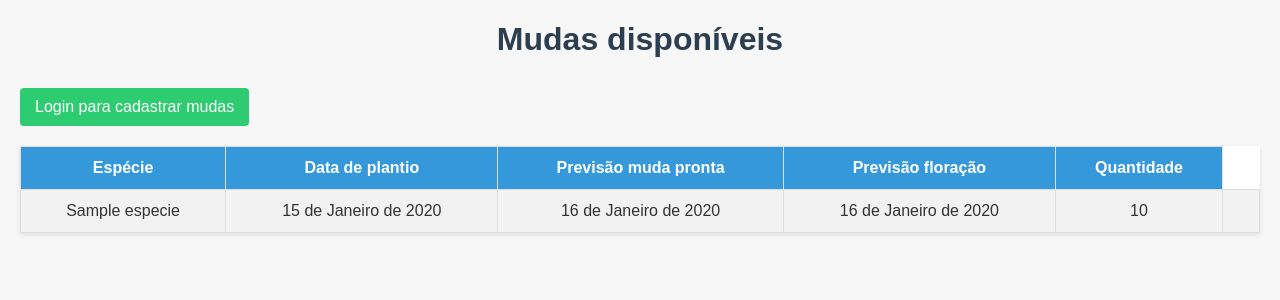
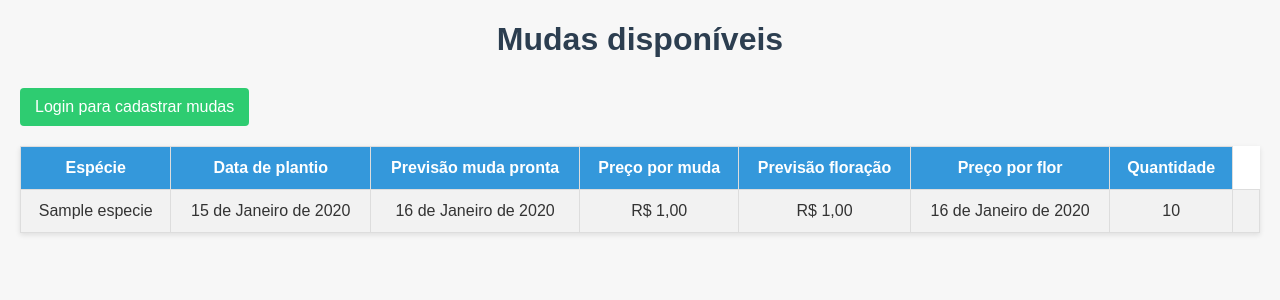
Before and after one commit to germanomputti/sistema-mudas-PI1-univesp, a Django app: page / in a window 1280 px wide. Shown: the top 300 px of the page. Run offline with Django 5.2, Linux system fonts and the light colour scheme; tables that the repository leaves empty hold one stand-in row (values such as "Sample post").

Commit message:
Adiciona formatação brasileira de preços no modelo Especie

```diff
--- a/catalogo/models.py
+++ b/catalogo/models.py
@@ -10,6 +10,12 @@ class Especie(models.Model):
 
     def __str__(self):
         return self.nome
+
+    def preco_muda_formatado(self):
+        return f"R$ {self.preco_muda:,.2f}".replace('.', ',')
+
+    def preco_flor_formatado(self):
+        return f"R$ {self.preco_flor:,.2f}".replace('.', ',')
 
 class MudaPlantada(models.Model):
     especie = models.ForeignKey(Especie, on_delete=models.CASCADE)
--- /dev/null
+++ b/catalogo/scripts/subir_git.py
@@ -0,0 +1,4 @@
+#exemplo de comandos:
+#git add catalogo/models.py catalogo/templates/catalogo/mudas.html catalogo/scripts/subir_git.py
+#git commit -m "Adiciona formatação brasileira de preços no modelo Especie"
+#git push
--- a/catalogo/templates/catalogo/mudas.html
+++ b/catalogo/templates/catalogo/mudas.html
@@ -26,7 +26,9 @@
             <th>Espécie</th>
             <th>Data de plantio</th>
             <th>Previsão muda pronta</th>
+            <th>Preço por muda</th>
             <th>Previsão floração</th>
+            <th>Preço por flor</th>
             <th>Quantidade</th>
             {% if user.is_authenticated %}
                 <th>Ações</th>
@@ -37,6 +39,8 @@
             <td>{{ muda.especie.nome }}</td>
             <td>{{ muda.data_plantio }}</td>
             <td>{{ muda.data_muda }}</td>
+            <td>{{ muda.especie.preco_muda_formatado }}</td>
+            <td>{{ muda.especie.preco_flor_formatado }}</td>
             <td>{{ muda.data_flor }}</td>
             <td>{{ muda.quantidade }}</td>
             <td>
```
